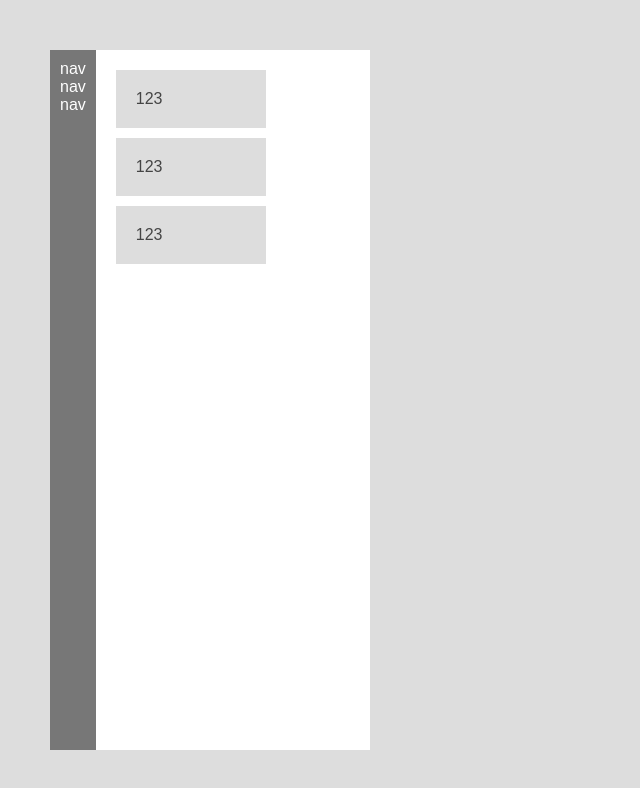
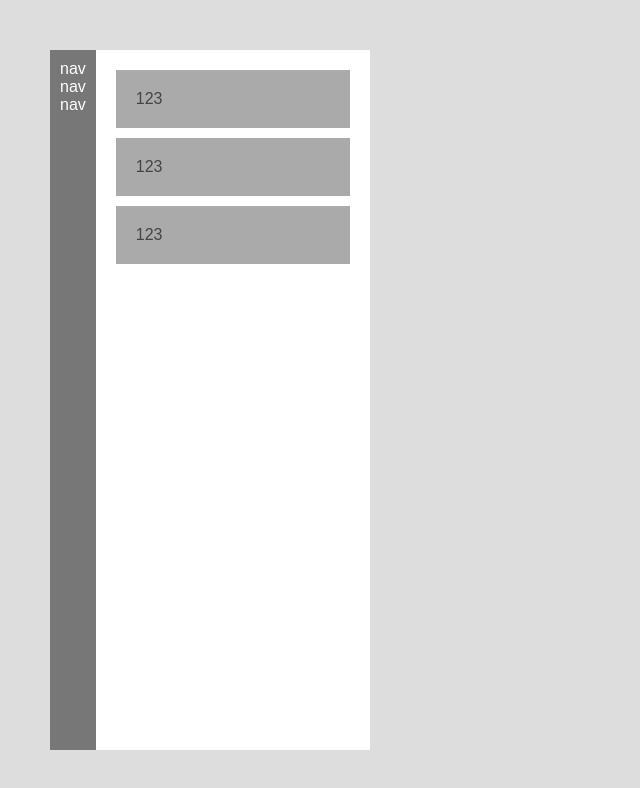
Before and after one commit to YuChing0923/journey-app, a React (Create React App) app: page /#/map in a window 1280 px wide. Shown: the top 788 px of the page, without its empty margins (0-640 px from the left). Built offline with nearby package versions, Linux system fonts and the light colour scheme.

Commit message:
scroll scss

```diff
--- a/src/assets/scss/main.scss
+++ b/src/assets/scss/main.scss
@@ -20,6 +20,7 @@ a {
 .main_container {
   min-height: 100vh;
 }
+
 .container {
   width: 100%;
   padding-right: 15px;
@@ -56,6 +57,7 @@ a {
   position: relative;
   display: block;
   width: 100%;
+
   input {
     height: 40px;
     padding: 7px 18px;
@@ -68,6 +70,7 @@ a {
     border: 1px solid #ced4da;
     border-radius: 2rem;
     transition: border-color 0.15s ease-in-out, box-shadow 0.15s ease-in-out;
+
     &:focus {
       outline: inherit;
     }
@@ -94,6 +97,45 @@ button {
   }
 }
 
+.scroll {
+  overflow-x: hidden;
+  overflow-y: auto;
+
+  &::-webkit-scrollbar {
+    width: 10px;
+  }
+
+  &::-webkit-scrollbar-track {
+    background-color: rgba(0, 0, 0, 0.05);
+    box-shadow: inset 0 0 6px rgba(0, 0, 0, 0.1);
+    border-radius: 20px;
+  }
+
+  &::-webkit-scrollbar-thumb {
+    background-color: rgba(0, 0, 0, 0.05);
+    display: none;
+    border-radius: 15px;
+  }
+
+  &::-webkit-scrollbar-button {
+    display: none;
+  }
+
+  &::-webkit-scrollbar-corner {
+    display: none;
+  }
+
+  &:hover::-webkit-scrollbar-track {
+    background-color: rgba(0, 0, 0, 0.1);
+    box-shadow: inset 0 0 6px rgba(0, 0, 0, 0.3);
+  }
+
+  &:hover::-webkit-scrollbar-thumb {
+    background-color: rgba(0, 0, 0, 0.2);
+    display: block;
+  }
+}
+
 .navbar {
   position: absolute;
   width: 100%;
@@ -102,7 +144,7 @@ button {
   justify-content: space-between;
   padding: 0 30px;
 
-  .logo{
+  .logo {
     font-size: 22px;
     padding: 20px 0;
     color: #fff;
@@ -116,7 +158,8 @@ button {
     display: flex;
     justify-content: space-around;
     align-items: center;
-    li{
+
+    li {
       padding: 20px 10px;
     }
   }
@@ -163,14 +206,17 @@ button {
 
 .index {
   min-height: 100vh;
+
   .main_page {
     height: calc(100vh - 38px);
     background: url("./../image/index-background.jpg") center center;
     background-size: cover;
+
     .container {
       margin-bottom: 100px;
     }
   }
+
   .title {
     color: #fff;
     font-size: 64px;
@@ -178,6 +224,7 @@ button {
     width: 100%;
     text-align: center;
   }
+
   .sub_title {
     margin-top: 10px;
     width: 100%;
@@ -200,7 +247,7 @@ footer.footer {
   width: 100vw;
   height: 100vh;
 
-  .timetable{
+  .timetable {
     position: absolute;
     top: 50px;
     left: 50px;
@@ -209,26 +256,33 @@ footer.footer {
     height: calc(100vh - 100px);
     // margin-left: 50px;
     display: flex;
-    align-items:stretch;
-    nav{
+    align-items: stretch;
+
+    nav {
       // height: 100%;
       background-color: #777;
       // width: 25px;
       padding: 10px;
-        ul{
+
+      ul {
         list-style: none;
         margin: 0;
         padding: 0;
         color: #fff;
       }
     }
-    .timetable_list{
+
+    .timetable_list {
+      width: 100%;
+      height: 100%;
+      overflow-y: scroll;
       padding: 20px;
-        .schedule{
-            background-color: #ddd;
+
+      .schedule {
+        background-color: #aaa;
         margin-bottom: 10px;
         padding: 20px;
-            width: 150px;
+        width: 100%;
       }
     }
   }
--- a/src/components/Map/Map.js
+++ b/src/components/Map/Map.js
@@ -12,7 +12,7 @@ function Map() {
             <li>nav</li>
           </ul>
         </nav>
-        <div className="timetable_list">
+        <div className="timetable_list scroll">
           <div className="schedule">123</div>
           <div className="schedule">123</div>
           <div className="schedule">123</div>
```
Lines whose indentation alone changed are shown as unchanged.
